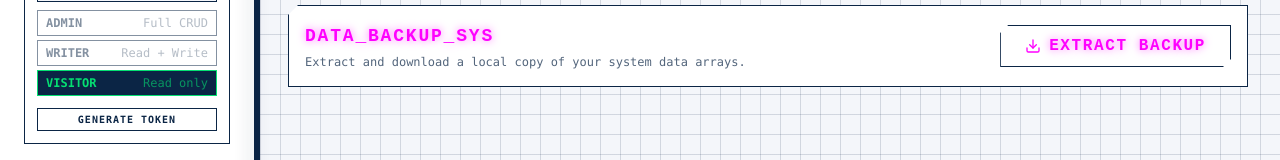
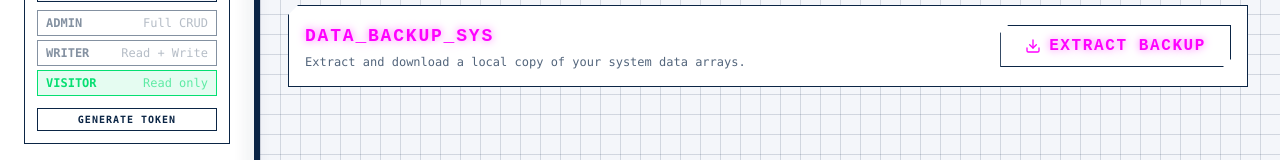
Before and after one commit to Vasiok11/pw-lab6, a React (Vite) app: page / in a window 1280 px wide. Shown: the part 586-746 px from the top of the page. Built offline with nearby package versions, Linux system fonts and the light colour scheme; no server answers.

Commit message:
chore: role coloring rework for better visibility

```diff
--- a/src/components/TokenPanel.jsx
+++ b/src/components/TokenPanel.jsx
@@ -9,6 +9,7 @@ const ROLES = [
     description: 'Full CRUD',
     color: 'text-neon-pink',
     border: 'border-neon-pink',
+    bg: 'bg-pink-500/10',
   },
   {
     value: 'writer',
@@ -16,6 +17,7 @@ const ROLES = [
     description: 'Read + Write',
     color: 'text-yellow-400',
     border: 'border-yellow-400',
+    bg: 'bg-yellow-400/10',
   },
   {
     value: 'visitor',
@@ -23,6 +25,7 @@ const ROLES = [
     description: 'Read only',
     color: 'text-green-400',
     border: 'border-green-400',
+    bg: 'bg-green-400/10',
   },
 ];
 
@@ -150,7 +153,7 @@ export default function TokenPanel() {
             onClick={() => setSelectedRole(r.value)}
             className={`flex items-center justify-between px-2 py-1 border transition-colors text-left ${
               selectedRole === r.value
-                ? `${r.border} bg-[var(--hover-accent)] ${r.color}`
+                ? `${r.border} ${r.bg} ${r.color}`
                 : 'border-[var(--border-accent)] opacity-50 hover:opacity-90'
             }`}
           >
```
Also changed, not shown: 1 other file (tests, documents, lock files or other folders).
